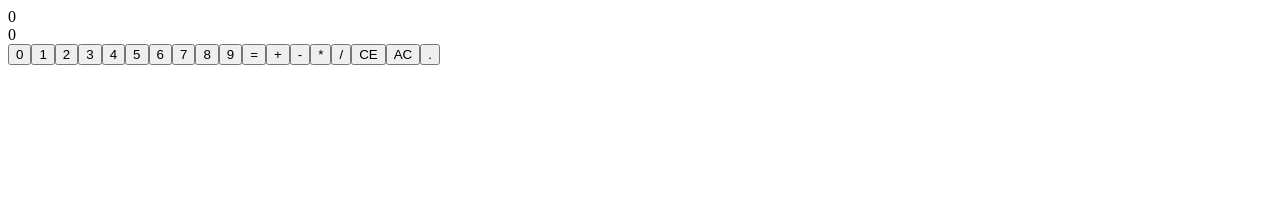
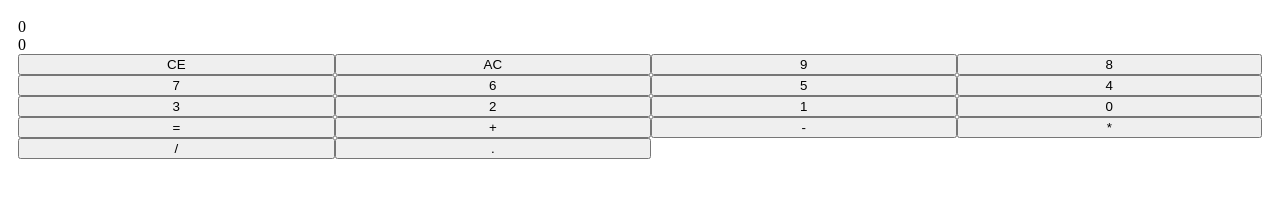
Before and after one commit to willybeans/ts_calculator, a plain HTML site: page test.html in a window 1280 px wide. Drawn offline with Linux system fonts and the light colour scheme.

Commit message:
starting grid styling

```diff
--- a/calculator.js
+++ b/calculator.js
@@ -1,5 +1,5 @@
-var buttons = ['0','1','2','3','4','5','6',
-               '7','8','9','=','+','-','*','/','CE','AC','.'];
+var buttons = ['CE','AC','9','8','7','6','5','4','3',
+               '2','1','0','=','+','-','*','/','.'];
 var currentEntry = [], totalEntry = [];
 var testNum = /[0-9]/g;
 var testOperands = /[+\-\/*=]/;
@@ -12,10 +12,14 @@ function applyClick(x) {
   var btn = document.getElementById("b" + x);
   var totalArea = document.getElementById("totalArea");
   var currentArea = document.getElementById("currentArea");
+  var equals = false;
 
   btn.onclick = () => {
     if(!isNaN(x)) { //test for number
-      if(currentEntry[0] === undefined){ //clear for first entry
+      if(currentEntry[0] === undefined || equals){ //clear for first entry
+        equals = false;
+        currentEntry = [];
+        totalEntry = [];
         currentArea.textContent = " ";
         totalArea.textContent = " ";
       }
@@ -82,6 +86,8 @@ function applyClick(x) {
                   totalEntry.splice((index - 1),3,c);
                 }
               }
+            currentEntry = [];
+            equals = true;
             currentArea.textContent = totalEntry[0];
             console.log("meowwwwwtside");
             console.log(totalEntry);
@@ -129,10 +135,12 @@ function makeButtons() {
   for (var i = 0; i < buttons.length; i++){
     var btn = document.createElement("BUTTON");
     var t = document.createTextNode(buttons[i]);
+    var container = document.getElementById('container');
     btn.id = "b" + buttons[i];
     //btn.onlick = applyClick;
     btn.appendChild(t);
-    document.body.appendChild(btn);
+    container.appendChild(btn);
+  //  document.body.appendChild(btn);
     applyClick(buttons[i]);
 
   }
--- /dev/null
+++ b/style.css
@@ -0,0 +1,14 @@
+#container {
+ display: grid;
+ grid-template-columns: auto auto auto auto;
+ grid-template-rows: auto auto auto auto auto;
+ padding: 10px;
+}
+#currentArea {
+  grid-column: 1 / span 4;
+  grid-row: 1;
+}
+#totalArea{
+  grid-column: 1 / span 4;
+  grid-row: 2;
+}
--- a/test.html
+++ b/test.html
@@ -5,11 +5,14 @@
     <meta name="viewport" content="width=device-width, initial-scale=1, shrink-to-fit=no">
     <meta name="theme-color" content="#000000">
 
-
+    <link rel="stylesheet" type="text/css" href="style.css">
   </head>
   <body>
+
+<div id="container">
 	<div id="currentArea">0</div>
 	<div id="totalArea">0</div>
+</div>
 
     <noscript>
       You need to enable JavaScript to run this app.
```
